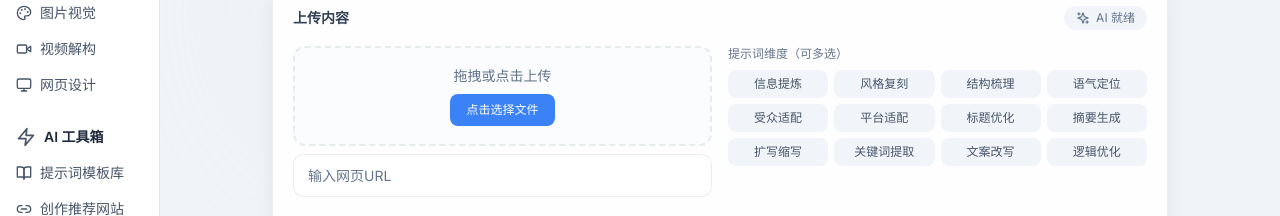
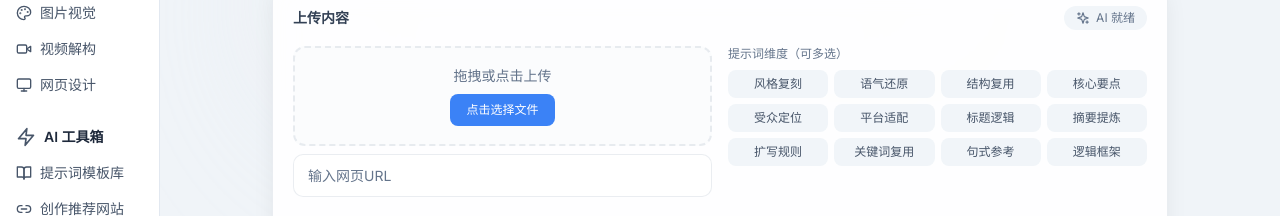
Before and after one commit to oxygen02/promptbox, a Next.js app: page / in a window 1280 px wide. Shown: the part 157-373 px from the top of the page. Built offline with nearby package versions, Linux system fonts and the light colour scheme.

Commit message:
feat: Update dimension tags for all content types

```diff
--- a/src/app/page.tsx
+++ b/src/app/page.tsx
@@ -108,10 +108,10 @@ const I18N = {
       { key: "web", label: "网页设计" },
     ],
     tags: {
-      text: ["信息提炼", "风格复刻", "结构梳理", "语气定位", "受众适配", "平台适配", "标题优化", "摘要生成", "扩写缩写", "关键词提取", "文案改写", "逻辑优化"],
-      image: ["构图分析", "色彩提取", "风格定位", "氛围营造", "光影质感", "主体突出", "细节强化", "场景还原", "元素拆解", "画质优化", "创意延伸", "风格融合"],
-      video: ["分镜拆解", "叙事梳理", "节奏控制", "画面风格", "转场特效", "旁白提炼", "场景还原", "镜头语言", "剪辑逻辑", "爆款钩子", "二创重构", "氛围塑造"],
-      web: ["布局结构", "配色规范", "字体排版", "交互逻辑", "信息层级", "组件复用", "响应适配", "品牌风格", "体验优化", "视觉引导", "界面复刻", "动效设计"],
+      text: ["风格复刻", "语气还原", "结构复用", "核心要点", "受众定位", "平台适配", "标题逻辑", "摘要提炼", "扩写规则", "关键词复用", "句式参考", "逻辑框架"],
+      image: ["构图复刻", "色彩方案", "风格还原", "氛围参考", "光影指令", "主体描述", "细节标准", "场景设定", "元素复用", "质感参考", "画质要求", "创意方向"],
+      video: ["分镜参考", "叙事逻辑", "节奏设定", "画面风格", "转场指令", "旁白参考", "场景设定", "镜头语言", "剪辑逻辑", "开头设计", "结构复用", "氛围参考"],
+      web: ["布局复刻", "配色方案", "字体参考", "交互逻辑", "信息层级", "组件复用", "响应要求", "品牌风格", "体验标准", "视觉引导", "结构参考", "动效指令"],
     },
     uploadContent: "上传内容",
     aiReady: "AI 就绪",
@@ -148,10 +148,10 @@ const I18N = {
       { key: "web", label: "Web" },
     ],
     tags: {
-      text: ["Info Extract", "Style Copy", "Structure", "Tone", "Audience", "Platform", "Title", "Summary", "Expand/Shorten", "Keywords", "Rewrite", "Logic"],
-      image: ["Composition", "Color Extract", "Style Locating", "Atmosphere", "Lighting", "Subject Focus", "Details", "Scene Restore", "Elements", "Quality", "Creative Ext", "Style Mix"],
-      video: ["Storyboard", "Narrative", "Rhythm", "Visual Style", "Transitions", "Voiceover", "Scene Restore", "Camera Lang", "Editing Logic", "Hook Design", "Adaptation", "Atmosphere"],
-      web: ["Layout Structure", "Color Spec", "Typography", "Interaction", "Info Hierarchy", "Components", "Responsive", "Brand Style", "UX", "Visual Guide", "UI Clone", "Animation"],
+      text: ["Style Copy", "Tone Restore", "Structure Reuse", "Key Points", "Audience Targeting", "Platform Fit", "Title Logic", "Summary Extract", "Expand Rules", "Keyword Reuse", "Sentence Ref", "Logic Frame"],
+      image: ["Composition Copy", "Color Scheme", "Style Restore", "Atmosphere Ref", "Lighting Cmd", "Subject Desc", "Details Std", "Scene Setting", "Elements Reuse", "Texture Ref", "Quality Req", "Creative Dir"],
+      video: ["Storyboard Ref", "Narrative Logic", "Rhythm Setting", "Visual Style", "Transition Cmd", "Voiceover Ref", "Scene Setting", "Camera Lang", "Editing Logic", "Opening Design", "Structure Reuse", "Atmosphere Ref"],
+      web: ["Layout Copy", "Color Scheme", "Typography Ref", "Interaction Logic", "Info Hierarchy", "Components Reuse", "Responsive Req", "Brand Style", "Experience Std", "Visual Guide", "Structure Ref", "Animation Cmd"],
     },
     uploadContent: "Upload Content",
     aiReady: "AI Ready",
```
